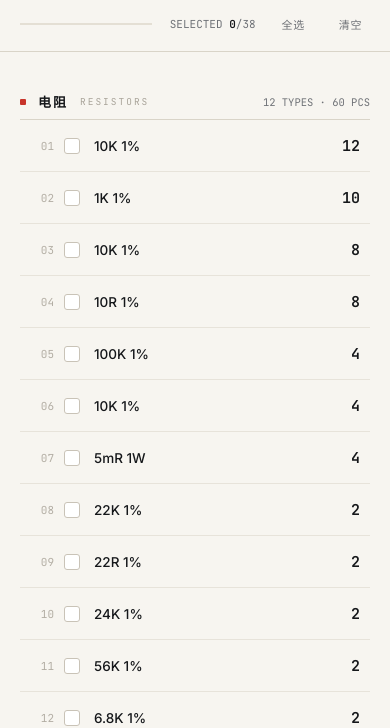
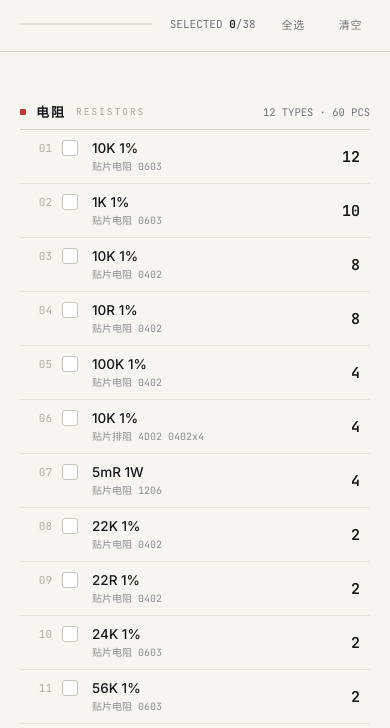
Before and after one commit to cavonlee/beiliao, a plain HTML site: page index.html in a window 390 px wide. Shown: the part 133-861 px from the top of the page. Drawn offline with Linux system fonts and the light colour scheme.

Commit message:
Add package column with header row to materials list

```diff
--- a/index.html
+++ b/index.html
@@ -35,23 +35,25 @@ section{margin-top:34px}
 .shead h2{margin:0;font-size:13px;font-weight:600;letter-spacing:2px}
 .shead .en{font-family:"JetBrains Mono",monospace;font-size:9.5px;letter-spacing:2px;color:#A9A49A;text-transform:uppercase}
 .shead .cnt{margin-left:auto;font-family:"JetBrains Mono",monospace;font-size:10.5px;color:var(--mute)}
-.row{display:grid;grid-template-columns:30px 22px 1fr 220px 86px 52px;align-items:center;gap:14px;height:46px;padding:0 10px;border-bottom:1px solid var(--line);cursor:pointer;position:relative}
+.row{display:grid;grid-template-columns:30px 22px minmax(0,1fr) 300px 90px 56px;grid-template-areas:"i c n p b q";align-items:center;gap:14px;height:46px;padding:0 10px;border-bottom:1px solid var(--line);cursor:pointer;position:relative}
+.thead{display:grid;grid-template-columns:30px 22px minmax(0,1fr) 300px 90px 56px;gap:14px;padding:10px 10px 8px;border-bottom:1px solid var(--line2);font-family:"JetBrains Mono",monospace;font-size:9.5px;letter-spacing:2px;color:#A9A49A;text-transform:uppercase}
+.thead span:nth-child(1){grid-column:1}.thead span:nth-child(2){grid-column:3}.thead span:nth-child(3){grid-column:4}.thead span:nth-child(4){grid-column:6;text-align:right}
 .row:hover{background:#FDFBF7}
 .row.on{background:var(--acc-soft)}
 .row.on::before{content:"";position:absolute;left:0;top:0;bottom:0;width:2px;background:var(--acc)}
-.idx{font-family:"JetBrains Mono",monospace;font-size:11px;color:#B3AEA4;text-align:right}
+.idx{grid-area:i;font-family:"JetBrains Mono",monospace;font-size:11px;color:#B3AEA4;text-align:right}
 .row.on .idx{color:#C08B82}
-.cbx{appearance:none;-webkit-appearance:none;width:16px;height:16px;margin:0;border:1.5px solid #C9C3B7;border-radius:3px;background:#fff;cursor:pointer;flex:0 0 auto;position:relative;transition:all .12s}
+.cbx{grid-area:c;appearance:none;-webkit-appearance:none;width:16px;height:16px;margin:0;border:1.5px solid #C9C3B7;border-radius:3px;background:#fff;cursor:pointer;flex:0 0 auto;position:relative;transition:all .12s}
 .cbx:hover{border-color:#9E978A}
 .cbx:checked{background:var(--acc);border-color:var(--acc)}
 .cbx:checked::after{content:"";position:absolute;left:4px;top:1px;width:5px;height:8px;border:solid #fff;border-width:0 1.9px 1.9px 0;transform:rotate(42deg)}
 .cbx:focus-visible{outline:2px solid var(--acc);outline-offset:3px}
-.nm{font-size:13.5px;font-weight:500;overflow:hidden;text-overflow:ellipsis;white-space:nowrap}
-.pkg{font-family:"JetBrains Mono",monospace;font-size:10.5px;color:var(--mute);text-align:right;overflow:hidden;text-overflow:ellipsis;white-space:nowrap}
-.mini{height:3px;background:#E9E5DB;border-radius:2px;overflow:hidden}
+.nm{grid-area:n;font-size:13.5px;font-weight:500;overflow:hidden;text-overflow:ellipsis;white-space:nowrap}
+.pkg{grid-area:p;font-family:"JetBrains Mono",monospace;font-size:10.5px;color:#5E6165;text-align:left;overflow:hidden;text-overflow:ellipsis;white-space:nowrap}
+.mini{grid-area:b;height:3px;background:#E9E5DB;border-radius:2px;overflow:hidden}
 .mini>i{display:block;height:3px;background:#CFC9BC}
 .row.on .mini>i{background:var(--acc)}
-.qty{font-family:"JetBrains Mono",monospace;font-size:15px;font-weight:600;text-align:right}
+.qty{grid-area:q;font-family:"JetBrains Mono",monospace;font-size:15px;font-weight:600;text-align:right}
 .row.on .qty{color:var(--acc)}
 .foot{max-width:1080px;margin:0 auto;padding:26px 40px 80px;border-top:1px solid var(--line2);display:flex;gap:40px;font-size:11px;color:var(--mute);line-height:1.9}
 .foot p{margin:0}
@@ -82,8 +84,13 @@ section{margin-top:34px}
   .bar2{padding:0 20px 14px}
   main{padding:6px 20px 8px}
   .foot{padding:20px 20px 60px;flex-direction:column;gap:12px}
-  .row{grid-template-columns:24px 20px 1fr 64px;height:52px;gap:10px}
-  .row .pkg,.row .mini{display:none}
+  .row{grid-template-columns:22px 20px minmax(0,1fr) 56px;grid-template-areas:"i c n q" ". . p q";height:auto;min-height:52px;gap:2px 10px;padding:10px}
+  .row .mini{display:none}
+  .row .pkg{font-size:10px;color:#8A8D92}
+  .thead{display:none}
+  main{padding:0 20px 8px}
+  .shead{flex-wrap:wrap;gap:4px 10px}
+  .shead .cnt{margin-left:auto}
   .sheet .top{flex-wrap:wrap}
   .tabs{margin-left:0;width:100%;justify-content:flex-start}
   .mlist{margin:0 16px}
@@ -108,6 +115,9 @@ section{margin-top:34px}
   </div>
 </header>
 
+<div style="max-width:1080px;margin:0 auto;padding:16px 40px 0">
+  <div class="thead"><span>序号</span><span>物料</span><span>封装</span><span>数量</span></div>
+</div>
 <main id="list"></main>
 
 <div class="foot">
```
